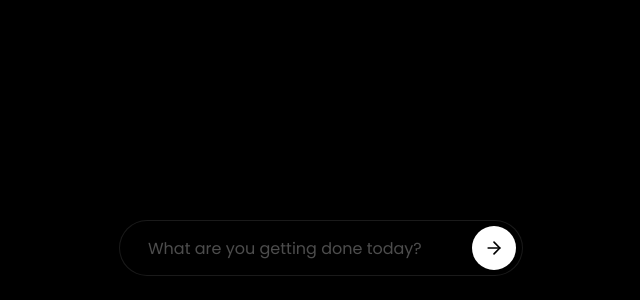
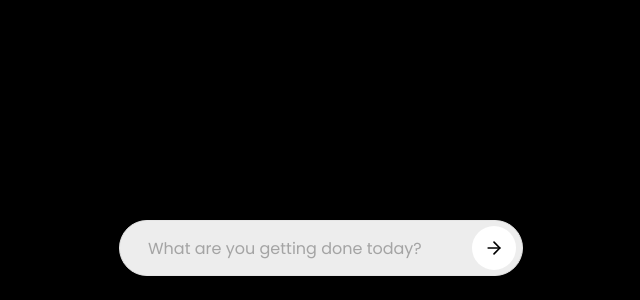
Before and after one commit to Unwindmeinstead/do, a React (Vite) app: page / in a window 1280 px wide. Shown: the part 500-800 px from the top of the page, without its empty margins (319-959 px from the left). Built offline with nearby package versions, Linux system fonts and the light colour scheme; the HTML template or start-up script is replaced by a standard one.

Commit message:
style: fix light mode, prevent input stretch on desktop, refactor colors

```diff
--- a/src/components/TaskInput.tsx
+++ b/src/components/TaskInput.tsx
@@ -139,7 +139,7 @@ const TaskInput = ({ onSubmit, onOpenSettings, autoLabel = true }: TaskInputProp
 
   return (
     <div
-      className="fixed left-0 right-0 z-50 flex justify-center px-4"
+      className="fixed left-1/2 -translate-x-1/2 z-50 flex justify-center px-4 w-full max-w-xl"
       style={{ bottom: "calc(1.5rem + env(safe-area-inset-bottom))" }}
     >
       <motion.div
@@ -148,12 +148,12 @@ const TaskInput = ({ onSubmit, onOpenSettings, autoLabel = true }: TaskInputProp
         transition={{ duration: 0.2 }}
       >
         <div
-          className={`relative w-full max-w-xl rounded-full flex items-center h-14 pl-6 pr-1.5
-                      bg-black shadow-[0_20px_50px_rgba(0,0,0,0.5)]
+          className={`relative w-full rounded-full flex items-center h-14 pl-6 pr-1.5
+                      bg-background/95 backdrop-blur-xl shadow-[0_20px_50px_rgba(0,0,0,0.2)] dark:shadow-[0_20px_50px_rgba(0,0,0,0.5)]
                       border transition-[border,box-shadow] duration-75 overflow-hidden
                       ${borderFlash
-              ? "border-white/40 shadow-[0_0_15px_rgba(255,255,255,0.1)]"
-              : "border-white/10"
+              ? "border-primary/40 shadow-[0_0_15px_rgba(0,0,0,0.1)] dark:shadow-[0_0_15px_rgba(255,255,255,0.1)]"
+              : "border-border"
             }`}
         >
           {/* Intelligent task type label or Thinking dots */}
@@ -239,7 +239,7 @@ const TaskInput = ({ onSubmit, onOpenSettings, autoLabel = true }: TaskInputProp
             onChange={handleChange}
             onKeyDown={handleKeyDown}
             placeholder={isListening ? "Listening..." : "What are you getting done today?"}
-            className="flex-1 min-w-0 bg-transparent h-full text-white placeholder:text-white/30
+            className="flex-1 min-w-0 bg-transparent h-full text-foreground placeholder:text-muted-foreground/60
                        outline-none text-[16px] leading-normal"
             style={{
               paddingLeft: (isListening || isThinking) ? "80px" : currentLabel ? (currentTemporal ? "150px" : "80px") : "4px",
--- a/src/index.css
+++ b/src/index.css
@@ -6,6 +6,44 @@
 
 @layer base {
   :root {
+    --background: 0 0% 98%;
+    --foreground: 0 0% 10%;
+
+    --card: 0 0% 100%;
+    --card-foreground: 0 0% 10%;
+    --card-highlight: 0 0% 95%;
+
+    --popover: 0 0% 100%;
+    --popover-foreground: 0 0% 10%;
+
+    --primary: 0 0% 9%;
+    --primary-foreground: 0 0% 98%;
+
+    --secondary: 0 0% 96.1%;
+    --secondary-foreground: 0 0% 9%;
+
+    --muted: 0 0% 96.1%;
+    --muted-foreground: 0 0% 45.1%;
+
+    --accent: 0 0% 96.1%;
+    --accent-foreground: 0 0% 9%;
+
+    --destructive: 0 84.2% 60.2%;
+    --destructive-foreground: 0 0% 98%;
+
+    --border: 0 0% 89.8%;
+    --input: 0 0% 89.8%;
+    --ring: 0 0% 3.9%;
+
+    --radius: 1.5rem;
+
+    /* Light mode shadows */
+    --card-shadow: 0 20px 40px -10px rgba(0, 0, 0, 0.1);
+    --card-shadow-hover: 0 30px 60px -15px rgba(0, 0, 0, 0.15);
+    --input-glow: 0 0 20px rgba(0, 0, 0, 0.05);
+  }
+
+  .dark {
     --background: 0 0% 0%;
     --foreground: 0 0% 100%;
 
@@ -35,17 +73,10 @@
     --input: 0 0% 12%;
     --ring: 0 0% 40%;
 
-    --radius: 1.5rem;
-
-    /* Custom card stack variables */
+    /* Dark mode shadows */
     --card-shadow: 0 25px 80px -20px hsl(0 0% 0% / 0.8);
     --card-shadow-hover: 0 35px 100px -20px hsl(0 0% 0% / 0.9);
     --input-glow: 0 0 40px hsl(0 0% 15% / 0.3);
-  }
-
-  .dark {
-    --background: 0 0% 0%;
-    --foreground: 0 0% 100%;
   }
 }
 
@@ -56,7 +87,7 @@
 
   html,
   body {
-    @apply bg-black text-foreground antialiased;
+    @apply bg-background text-foreground antialiased transition-colors duration-300;
     font-family: 'Poppins', sans-serif;
     overscroll-behavior: none;
     height: 100%;
```
